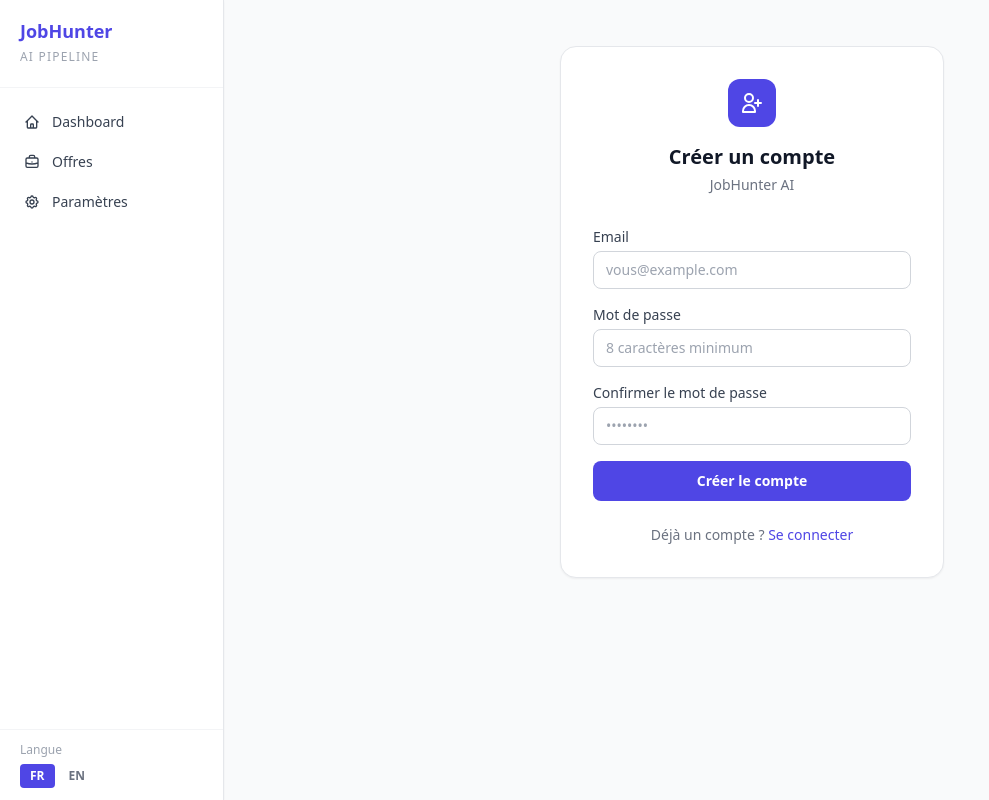
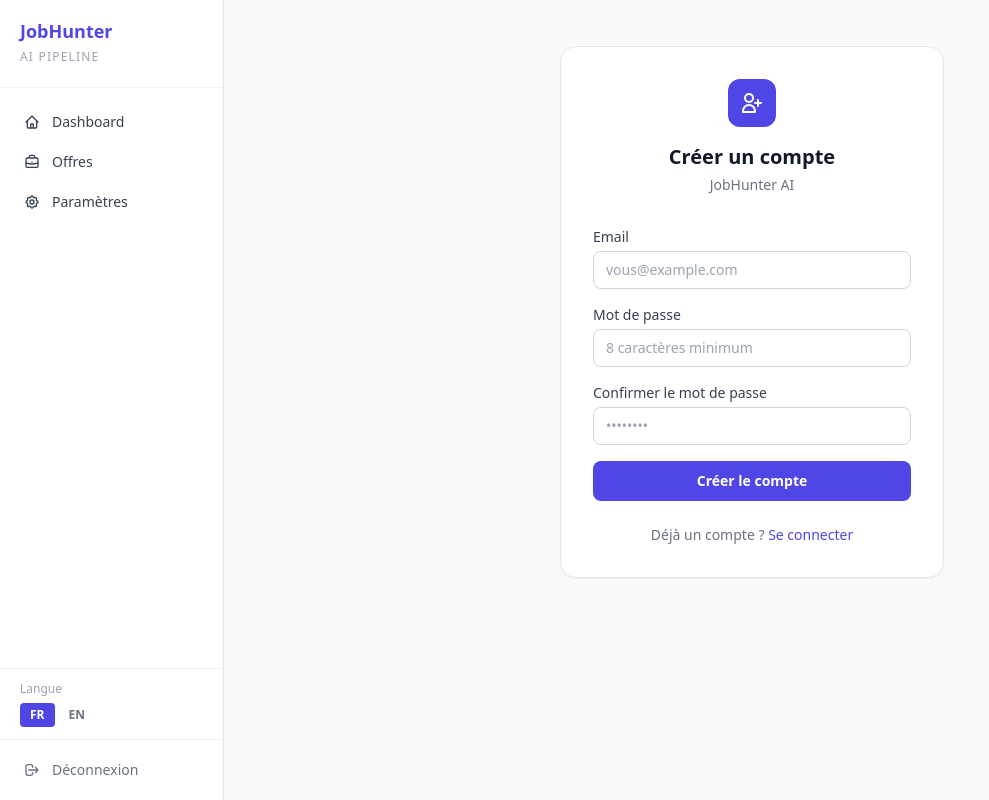
Before and after one commit to MatthdV/jobhunter-ai, a FastAPI app: page /register in a window 1280 px wide. Shown: the whole page, without its empty margins (0-989 px from the left). Run offline with FastAPI, Linux system fonts and the light colour scheme; some libraries are stand-ins or nearby versions.

Commit message:
feat: add logout button to sidebar
POST form to /api/auth/logout. Translates via nav_logout key (fr/en/es).
No logout button existed in the UI before — only the API route.

Co-Authored-By: Claude Sonnet 4.6 <noreply@anthropic.com>

```diff
--- a/src/api/i18n.py
+++ b/src/api/i18n.py
@@ -17,6 +17,7 @@ TRANSLATIONS: dict[str, dict[str, str]] = {
         "nav_dashboard": "Dashboard",
         "nav_jobs": "Offres",
         "nav_settings": "Paramètres",
+        "nav_logout": "Déconnexion",
 
         # Stats
         "stat_scanned": "Scannées",
@@ -193,6 +194,7 @@ TRANSLATIONS: dict[str, dict[str, str]] = {
         "nav_dashboard": "Dashboard",
         "nav_jobs": "Jobs",
         "nav_settings": "Settings",
+        "nav_logout": "Sign out",
 
         # Stats
         "stat_scanned": "Scanned",
@@ -369,6 +371,7 @@ TRANSLATIONS: dict[str, dict[str, str]] = {
         "nav_dashboard": "Panel",
         "nav_jobs": "Ofertas",
         "nav_settings": "Configuración",
+        "nav_logout": "Cerrar sesión",
 
         # Stats
         "stat_scanned": "Escaneadas",
--- a/templates/base.html
+++ b/templates/base.html
@@ -80,6 +80,20 @@
       </div>
     </div>
     {% endif %}
+
+    <!-- Logout -->
+    <div class="px-3 py-3 border-t border-gray-100">
+      <form method="post" action="/api/auth/logout">
+        <button type="submit"
+                class="w-full flex items-center gap-3 px-3 py-2 rounded-lg text-sm font-medium text-gray-500 hover:bg-red-50 hover:text-red-600 transition-colors">
+          <svg class="w-4 h-4" fill="none" stroke="currentColor" viewBox="0 0 24 24">
+            <path stroke-linecap="round" stroke-linejoin="round" stroke-width="2"
+                  d="M17 16l4-4m0 0l-4-4m4 4H7m6 4v1a3 3 0 01-3 3H6a3 3 0 01-3-3V7a3 3 0 013-3h4a3 3 0 013 3v1"/>
+          </svg>
+          {{ t.nav_logout if t else "Déconnexion" }}
+        </button>
+      </form>
+    </div>
   </aside>
 
   <!-- Main content -->
```
